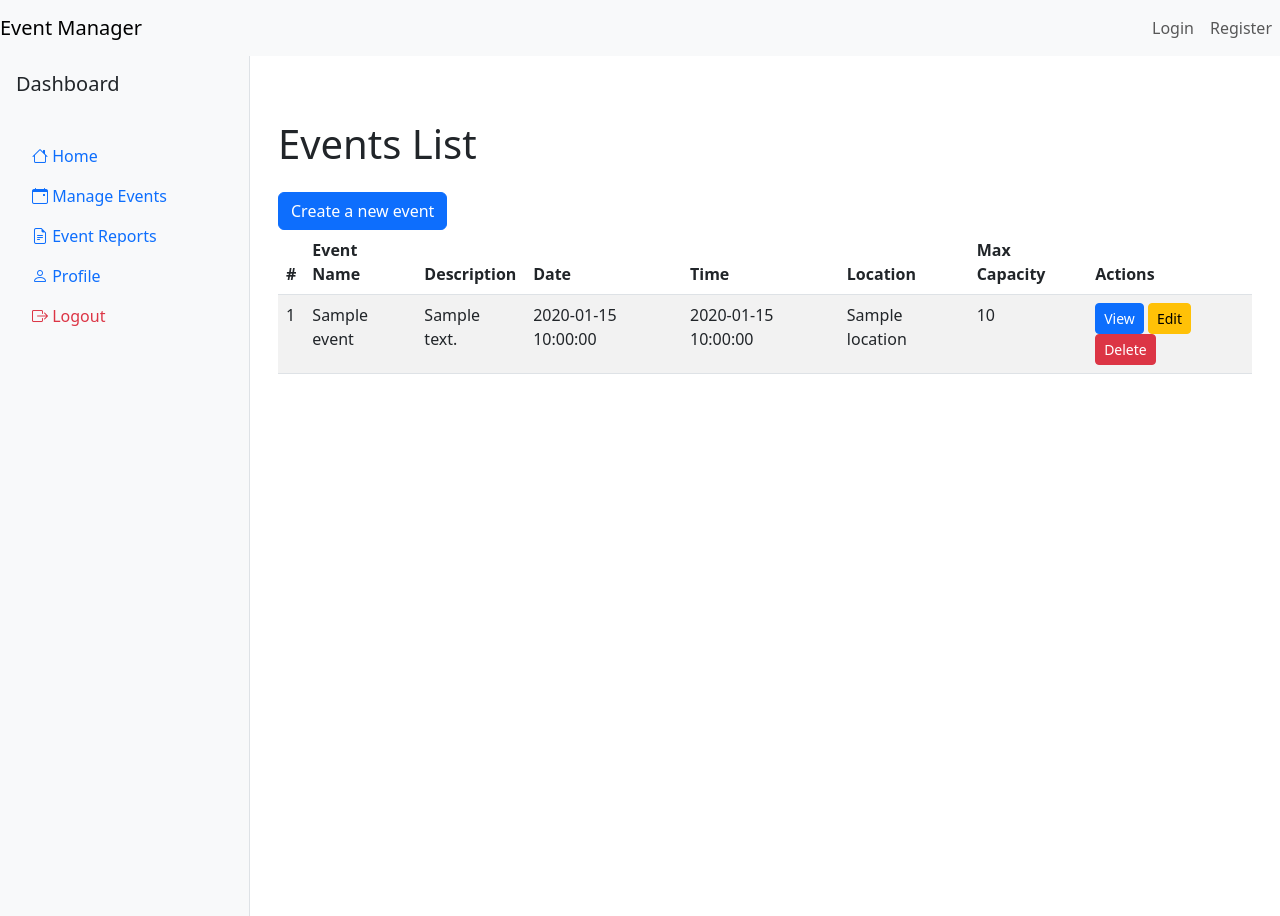
After one commit to abdullahmamunn/mvc-architecture-oop-event-manage, a PHP site: template app/Views/events/index.php in a window 1280 px wide. The commit adds this page. Run offline with PHP 8.4, Linux system fonts and the light colour scheme; the template is opened without the code that fills it: most values are stand-ins (such as "Sample title", 1, 10 or a date in 2020).

Commit message:
event create, read and update

```diff
--- /dev/null
+++ b/app/Views/events/index.php
@@ -0,0 +1,58 @@
+<?php include __DIR__ . '/../templates/header.php'; ?>
+<?php include __DIR__ . '/../templates/sidebar.php'; ?>
+
+<div class="flex-grow-1" style="margin-left: 250px;">
+    <div class="p-3">
+        <div class="container mt-5">
+            <h1 class="mb-4">Events List</h1>
+            <a class="btn btn-primary" href="/events/create">Create a new event</a>
+
+            <?php if (!empty($events)): ?>
+                <table class="table table-striped">
+                    <thead>
+                        <tr>
+                            <th>#</th>
+                            <th>Event Name</th>
+                            <th>Description</th>
+                            <th>Date</th>
+                            <th>Time</th>
+                            <th>Location</th>
+                            <th>Max Capacity</th>
+                            <th>Actions</th>
+                        </tr>
+                    </thead>
+                    <tbody>
+                        <?php foreach ($events as $index => $event): ?>
+                            <tr>
+                                <td><?= $index + 1; ?></td>
+                                <td><?= htmlspecialchars($event['name']); ?></td>
+                                <td>
+                                    <?php
+                                    $words = explode(' ', $event['description']);
+                                    $shortDescription = implode(' ', array_slice($words, 0, 5));
+                                    echo htmlspecialchars($shortDescription) . (count($words) > 5 ? '...' : '');
+                                    ?>
+                                </td>
+                                <td><?= htmlspecialchars($event['date']); ?></td>
+                                <td><?= htmlspecialchars($event['time']); ?></td>
+                                <td><?= htmlspecialchars($event['location']); ?></td>
+                                <td><?= htmlspecialchars($event['max_capacity']); ?></td>
+                                <td>
+                                    <a href="/events/<?= $event['id']; ?>" class="btn btn-sm btn-primary">View</a>
+                                    <a href="/events/edit/<?= $event['id']; ?>" class="btn btn-sm btn-warning">Edit</a>
+                                    <a href="/events/delete/<?= $event['id']; ?>" class="btn btn-sm btn-danger" onclick="return confirm('Are you sure?')">Delete</a>
+                                </td>
+                            </tr>
+                        <?php endforeach; ?>
+                    </tbody>
+                </table>
+            <?php else: ?>
+                <p class="text-center">No events found. <a href="/events/create">Create a new event</a>.</p>
+            <?php endif; ?>
+        </div>
+
+    </div>
+</div>
+
+
+<?php include __DIR__ . '/../templates/footer.php'; ?>
--- a/app/Views/templates/header.php
+++ b/app/Views/templates/header.php
@@ -4,7 +4,8 @@
 <head>
     <meta charset="UTF-8">
     <meta name="viewport" content="width=device-width, initial-scale=1.0">
-    <title>Register</title>
+    <title><?= isset($title) ? htmlspecialchars($title) : 'Event Manager'; ?></title>
+    <link rel="stylesheet" href="https://cdn.jsdelivr.net/npm/bootstrap-icons/font/bootstrap-icons.css">
     <link rel="stylesheet" href="https://cdn.jsdelivr.net/npm/bootstrap@5.3.0/dist/css/bootstrap.min.css">
 </head>
 <body>
--- /dev/null
+++ b/app/Views/templates/sidebar.php
@@ -0,0 +1,36 @@
+<div class="d-flex">
+    <!-- Sidebar -->
+    <nav class="bg-light border-end" style="width: 250px; height: 100vh; position: fixed;">
+        <div class="sidebar-header p-3">
+            <h5>Dashboard</h5>
+        </div>
+        <ul class="nav flex-column p-3">
+            <li class="nav-item">
+                <a class="nav-link active" href="/dashboard">
+                    <i class="bi bi-house"></i> Home
+                </a>
+            </li>
+            <li class="nav-item">
+                <a class="nav-link" href="/events">
+                    <i class="bi bi-calendar-event"></i> Manage Events
+                </a>
+            </li>
+            <li class="nav-item">
+                <a class="nav-link" href="/reports">
+                    <i class="bi bi-file-earmark-text"></i> Event Reports
+                </a>
+            </li>
+            <li class="nav-item">
+                <a class="nav-link" href="/profile">
+                    <i class="bi bi-person"></i> Profile
+                </a>
+            </li>
+            <li class="nav-item">
+                <a class="nav-link text-danger" href="/logout">
+                    <i class="bi bi-box-arrow-right"></i> Logout
+                </a>
+            </li>
+        </ul>
+    </nav>
+
+</div>
--- a/app/Views/users/login.php
+++ b/app/Views/users/login.php
@@ -7,7 +7,10 @@
     <link rel="stylesheet" href="https://cdn.jsdelivr.net/npm/bootstrap@5.3.0/dist/css/bootstrap.min.css">
 </head>
 <body>
-<?php include __DIR__ . '/../templates/header.php'; ?>
+<?php
+ $title = "Login";
+ include __DIR__ . '/../templates/header.php';
+ ?>
 
 <div class="container mt-5 d-flex justify-content-center">
     <div class="row w-100 justify-content-center">
--- a/app/Views/users/register.php
+++ b/app/Views/users/register.php
@@ -1,4 +1,8 @@
-<?php include __DIR__ . '/../templates/header.php'; ?>
+<?php
+$title = "register";
+include __DIR__ . '/../templates/header.php';
+
+?>
 
 <div class="container mt-5 d-flex justify-content-center">
     <div class="row w-100 justify-content-center">
--- a/public/index.php
+++ b/public/index.php
@@ -8,6 +8,7 @@ require_once __DIR__ . '/../app/Core/bootstrap.php';
 
 use App\Controllers\UserController;
 use App\Controllers\DashboardController;
+use App\Controllers\EventController;
 use App\Core\Router;
 
 
@@ -21,6 +22,11 @@ $router->post('/register', [UserController::class, 'register']);
 
 // Protected routes
 $router->get('/dashboard', [DashboardController::class, 'index'], true);
+$router->get('/events', [EventController::class, 'index'], true);
+$router->get('/events/create', [EventController::class, 'create'], true);
+$router->post('/events/store', [EventController::class, 'store'], true);
+$router->get('/events/edit/{id}', [EventController::class, 'edit'], true);
+$router->post('/events/update/{id}', [EventController::class, 'update'], true);
 $router->get('/logout', [UserController::class, 'logout'], true);
 
 $router->resolve($_SERVER['REQUEST_URI'], $_SERVER['REQUEST_METHOD']);
```
Also changed, not shown: app/Controllers/EventController.php (added, +91 -0 lines), app/Controllers/UserController.php (+7 -3 lines), app/Core/Auth.php (+8 -0 lines), app/Core/Router.php (+27 -14 lines), app/Models/BaseModel.php (added, +35 -0 lines), app/Models/Event.php (added, +44 -0 lines), app/Views/dashboard.php (+13 -6 lines), app/Views/events/create.php (added, +42 -0 lines), app/Views/events/edit.php (added, +34 -0 lines).
